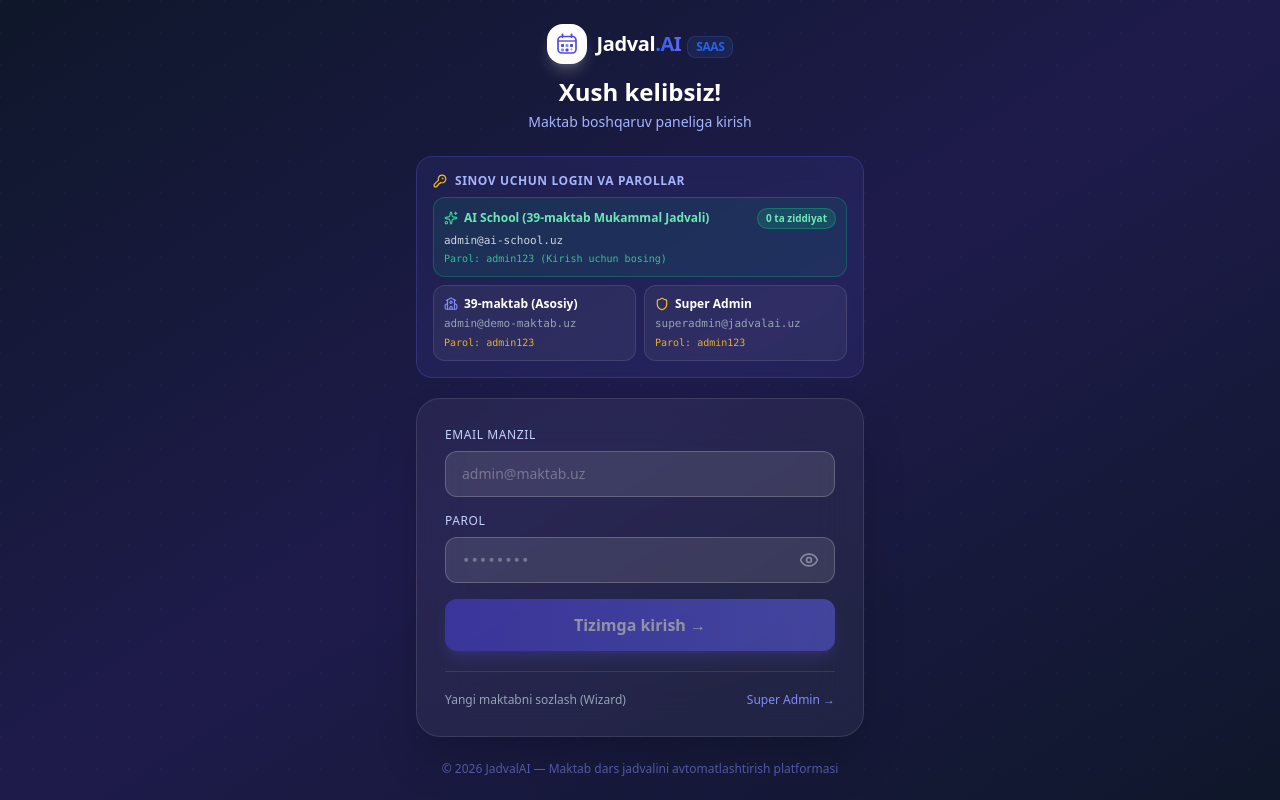
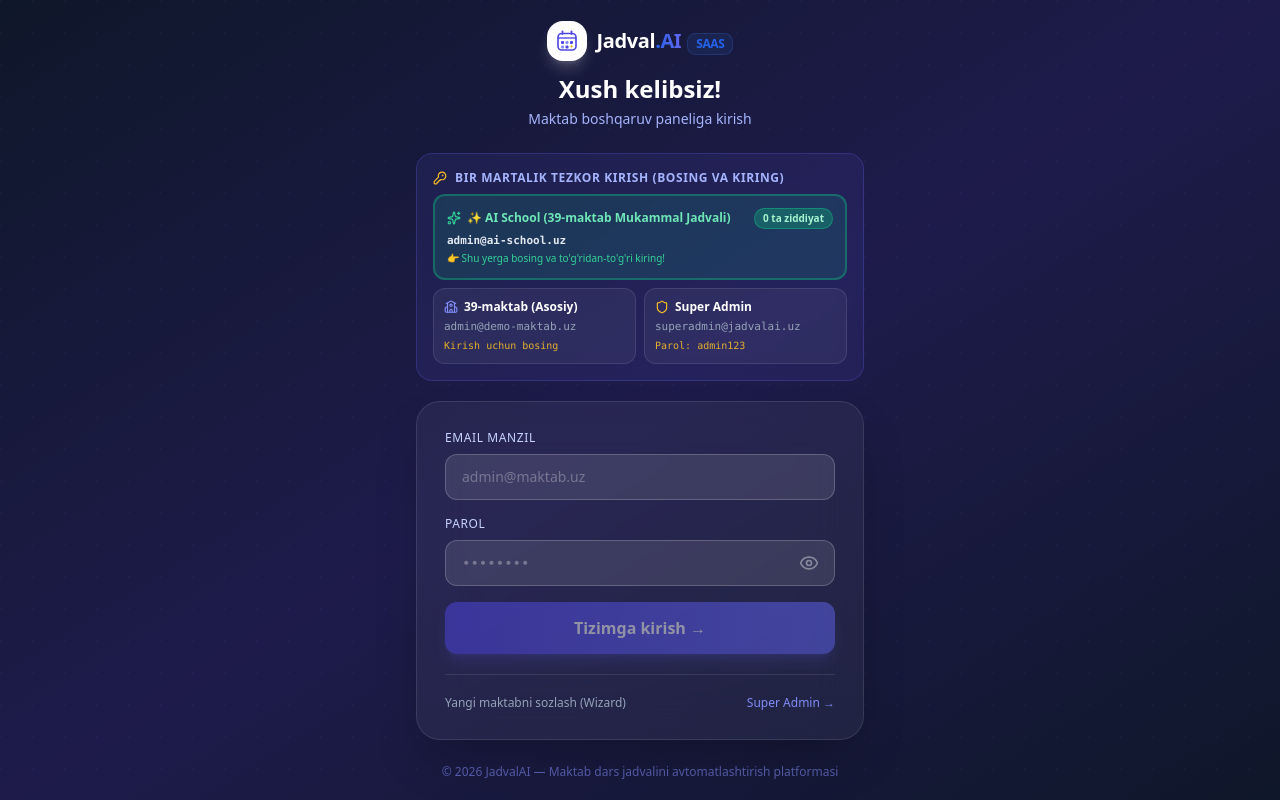
Before and after one commit to BaxromAvliyoqulov/AI_lesson_table, a Next.js app: page /login in a window 1280 px wide. Built offline with nearby package versions, Linux system fonts and the light colour scheme.

Commit message:
feat: enable 1-click instant login and hard redirect on demo cards

```diff
--- a/src/app/(auth)/login/page.tsx
+++ b/src/app/(auth)/login/page.tsx
@@ -57,8 +57,7 @@ export default function LoginPage() {
         if (res?.error) {
           setError(ERROR_MESSAGES[res.error] ?? ERROR_MESSAGES.default);
         } else {
-          router.push(callbackUrl);
-          router.refresh();
+          window.location.href = callbackUrl;
         }
       } catch {
         setError(ERROR_MESSAGES.default);
@@ -66,11 +65,29 @@ export default function LoginPage() {
     });
   };
 
-  const fillCredentials = (type: "aiSchoolAdmin" | "schoolAdmin" | "superAdmin") => {
+  const handleQuickLogin = (type: "aiSchoolAdmin" | "schoolAdmin" | "superAdmin") => {
     const acc = DEMO_ACCOUNTS[type];
     setEmail(acc.email);
     setPassword(acc.password);
     setError(null);
+
+    startTransition(async () => {
+      try {
+        const res = await signIn("credentials", {
+          email: acc.email,
+          password: acc.password,
+          redirect: false,
+        });
+
+        if (res?.error) {
+          setError(ERROR_MESSAGES[res.error] ?? ERROR_MESSAGES.default);
+        } else {
+          window.location.href = callbackUrl;
+        }
+      } catch {
+        setError(ERROR_MESSAGES.default);
+      }
+    });
   };
 
   return (
@@ -99,45 +116,54 @@ export default function LoginPage() {
         <div className="mb-5 p-4 rounded-2xl bg-indigo-500/10 border border-indigo-500/25 backdrop-blur-md space-y-2">
           <div className="flex items-center gap-2 text-indigo-300 text-xs font-semibold uppercase tracking-wider">
             <KeyRound className="w-3.5 h-3.5 text-amber-400" />
-            <span>Sinov uchun login va parollar</span>
+            <span>Bir martalik tezkor kirish (bosing va kiring)</span>
           </div>
 
           <div className="grid grid-cols-1 gap-2">
             <button
               type="button"
-              onClick={() => fillCredentials("aiSchoolAdmin")}
-              className="p-2.5 rounded-xl bg-emerald-500/10 hover:bg-emerald-500/20 border border-emerald-500/30 text-left transition-all hover:border-emerald-400/60 group cursor-pointer"
+              disabled={isPending}
+              onClick={() => handleQuickLogin("aiSchoolAdmin")}
+              className="p-3 rounded-xl bg-emerald-500/15 hover:bg-emerald-500/25 border-2 border-emerald-500/40 text-left transition-all hover:border-emerald-400/80 group cursor-pointer disabled:opacity-50"
             >
               <div className="flex items-center justify-between">
                 <div className="flex items-center gap-1.5 text-xs font-bold text-emerald-300">
-                  <Sparkles className="w-3.5 h-3.5 text-emerald-400 shrink-0" />
-                  <span>AI School (39-maktab Mukammal Jadvali)</span>
+                  {isPending && email === DEMO_ACCOUNTS.aiSchoolAdmin.email ? (
+                    <Loader2 className="w-3.5 h-3.5 animate-spin text-emerald-400 shrink-0" />
+                  ) : (
+                    <Sparkles className="w-3.5 h-3.5 text-emerald-400 shrink-0" />
+                  )}
+                  <span>✨ AI School (39-maktab Mukammal Jadvali)</span>
                 </div>
-                <span className="text-[10px] px-2 py-0.5 rounded-full font-extrabold bg-emerald-500/20 text-emerald-300 border border-emerald-500/40">
+                <span className="text-[10px] px-2 py-0.5 rounded-full font-extrabold bg-emerald-500/30 text-emerald-200 border border-emerald-500/50">
                   0 ta ziddiyat
                 </span>
               </div>
-              <p className="text-[11px] text-slate-300 mt-1 font-mono">admin@ai-school.uz</p>
-              <p className="text-[10px] text-emerald-400/90 font-mono mt-0.5">Parol: admin123 (Kirish uchun bosing)</p>
+              <p className="text-[11px] text-slate-200 mt-1 font-mono font-semibold">admin@ai-school.uz</p>
+              <p className="text-[10px] text-emerald-400 font-medium mt-0.5">
+                {isPending && email === DEMO_ACCOUNTS.aiSchoolAdmin.email ? "Kirilmoqda, kuting..." : "👉 Shu yerga bosing va to'g'ridan-to'g'ri kiring!"}
+              </p>
             </button>
 
             <div className="grid grid-cols-2 gap-2">
               <button
                 type="button"
-                onClick={() => fillCredentials("schoolAdmin")}
-                className="p-2.5 rounded-xl bg-white/5 hover:bg-white/10 border border-white/10 text-left transition-all hover:border-indigo-400/40 group cursor-pointer"
+                disabled={isPending}
+                onClick={() => handleQuickLogin("schoolAdmin")}
+                className="p-2.5 rounded-xl bg-white/5 hover:bg-white/10 border border-white/10 text-left transition-all hover:border-indigo-400/40 group cursor-pointer disabled:opacity-50"
               >
                 <div className="flex items-center gap-1.5 text-xs font-semibold text-white group-hover:text-indigo-300">
                   <School className="w-3.5 h-3.5 text-indigo-400 shrink-0" />
                   <span>39-maktab (Asosiy)</span>
                 </div>
                 <p className="text-[11px] text-slate-400 mt-1 font-mono truncate">admin@demo-maktab.uz</p>
-                <p className="text-[10px] text-amber-400/90 font-mono mt-0.5">Parol: admin123</p>
+                <p className="text-[10px] text-amber-400/90 font-mono mt-0.5">Kirish uchun bosing</p>
               </button>
 
               <button
                 type="button"
-                onClick={() => fillCredentials("superAdmin")}
+                disabled={isPending}
+                onClick={() => handleQuickLogin("superAdmin")}
                 className="p-2.5 rounded-xl bg-white/5 hover:bg-white/10 border border-white/10 text-left transition-all hover:border-amber-400/40 group cursor-pointer"
               >
                 <div className="flex items-center gap-1.5 text-xs font-semibold text-white group-hover:text-amber-300">
```
